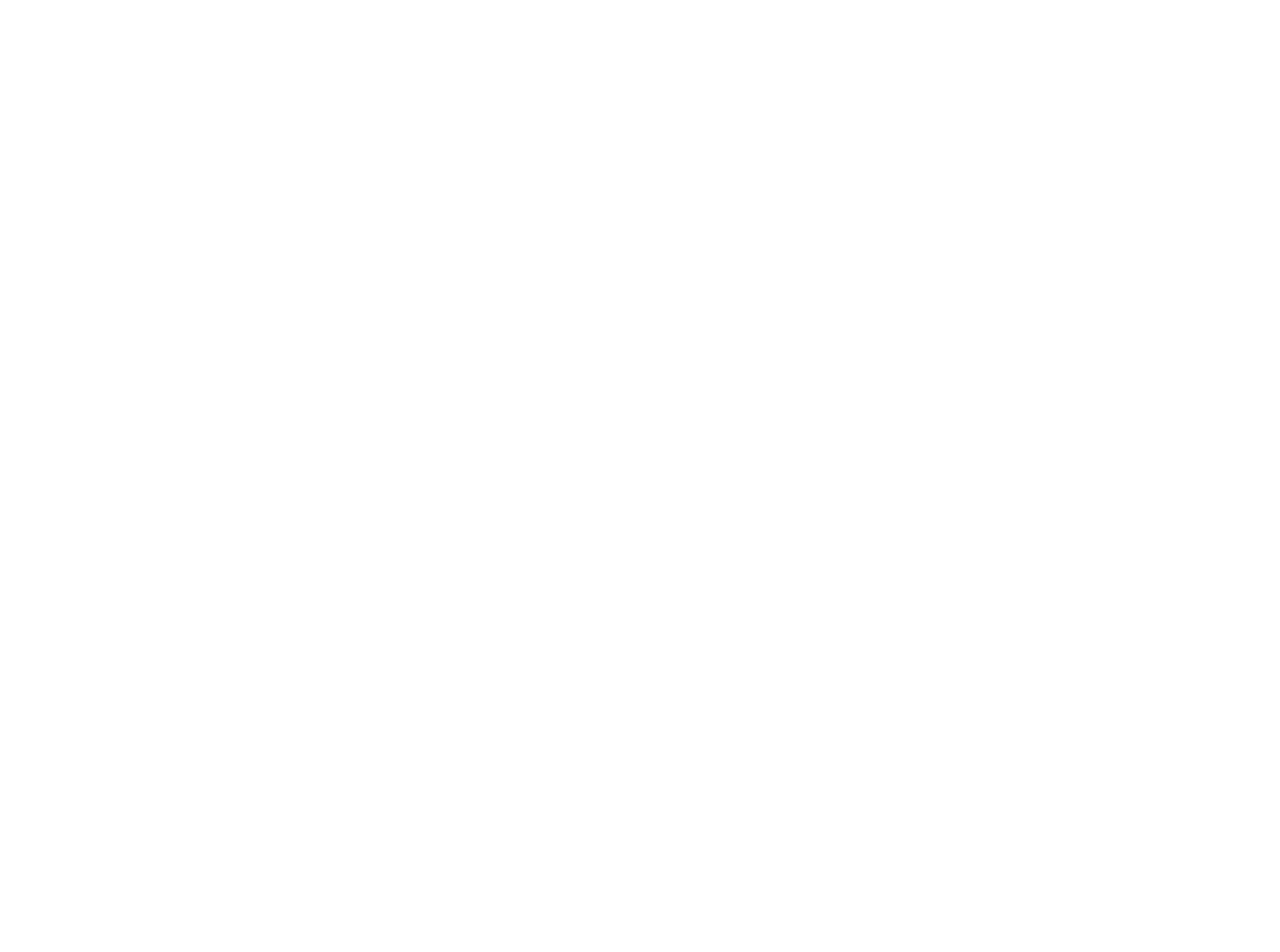
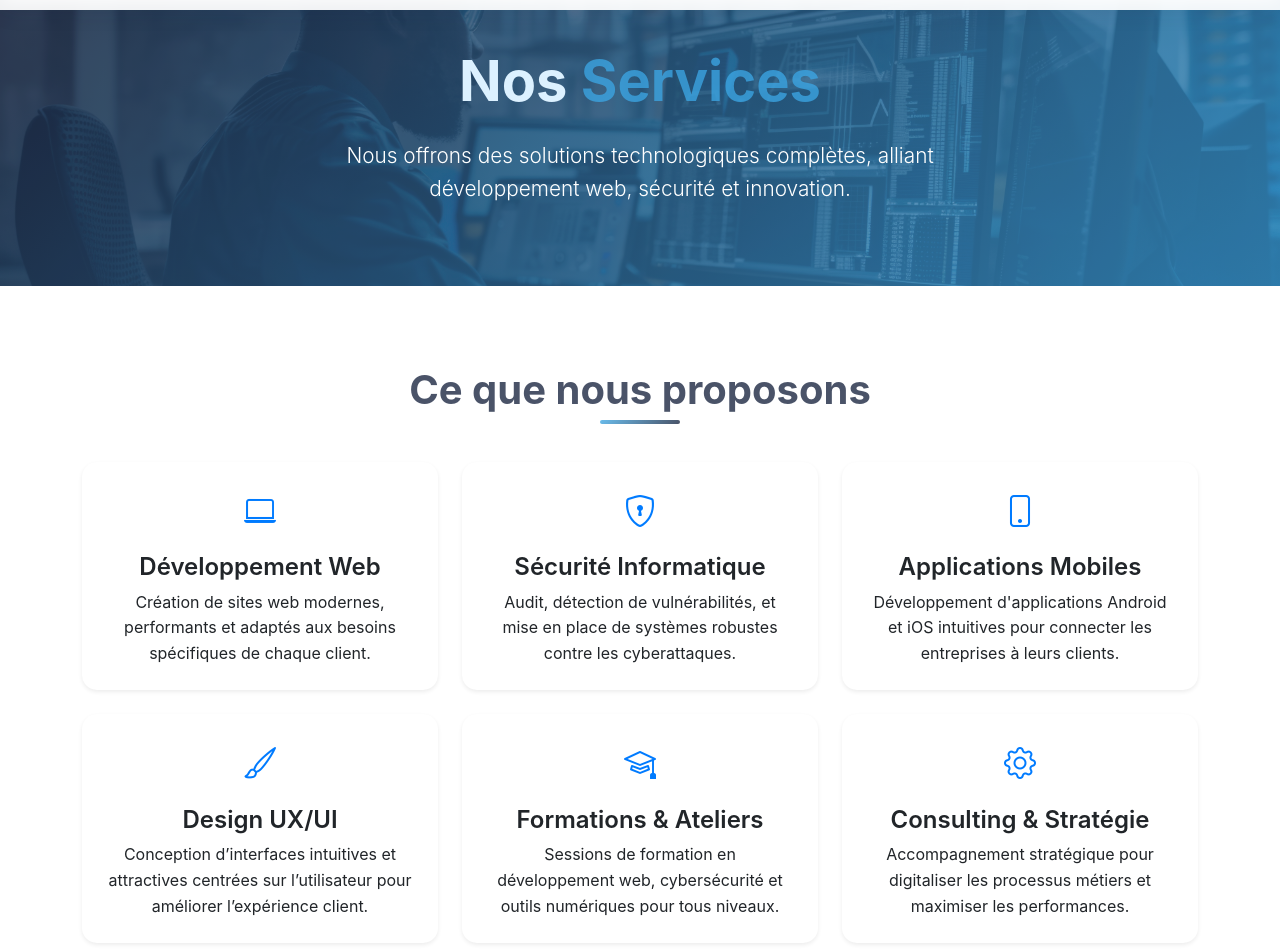
Before and after one commit to crack17o/SecureDev, a React (Vite) app: page /services in a window 1280 px wide. Before the commit this address had no page. Shown: the part 80-1032 px from the top of the page. Before the commit the page ends 800 px from the top, so only its background shows below. Built offline with nearby package versions, Linux system fonts and the light colour scheme; the HTML template or start-up script is replaced by a standard one.

Commit message:
Modifications locales avant rebase

```diff
--- a/src/App.jsx
+++ b/src/App.jsx
@@ -3,6 +3,7 @@
 import About from './pages/About';
 import Projects from './pages/Projects';
 import Contact from './pages/Contact';
+import Services from './pages/Services';
 
 function App() {
   return (
@@ -11,7 +12,9 @@
         <Route path="/" element={<Home />} />
         <Route path="/about" element={<About />} />
         <Route path="/projects" element={<Projects />} />   {/* Ajout */}
-        <Route path="/contact" element={<Contact />} />     {/* Ajout */}
+        <Route path="/contact" element={<Contact />} />
+        <Route path="/services" element={<Services />} />
+
       </Routes>
     </Router>
   );
--- a/src/components/molecules/Navbar.jsx
+++ b/src/components/molecules/Navbar.jsx
@@ -23,7 +23,6 @@
         </button>
 
         <div className="collapse navbar-collapse" id="navbarNav">
-
           <ul className="navbar-nav ms-auto navbar-nav-custom">
             <li className="nav-item">
               <Link
@@ -41,14 +40,24 @@
                 À propos
               </Link>
             </li>
- {/*  <li className="nav-item">
+            <li className="nav-item">
+              <Link
+                className={`nav-link ${isActive('/services') ? 'active' : ''}`}
+                to="/services"
+              >
+                Services
+              </Link>
+            </li>
+            {/*
+            <li className="nav-item">
               <Link
                 className={`nav-link ${isActive('/projects') ? 'active' : ''}`}
                 to="/projects"
               >
                 Nos réalisations
               </Link>
-  </li> */}
+            </li>
+            */}
             <li className="nav-item">
               <Link
                 className={`nav-link ${isActive('/contact') ? 'active' : ''}`}
@@ -58,7 +67,6 @@
               </Link>
             </li>
           </ul>
-
         </div>
       </div>
     </nav>
--- /dev/null
+++ b/src/pages/Services.jsx
@@ -0,0 +1,114 @@
+import Layout from '../components/templates/Layout';
+import Typography from '../components/atoms/Typography';
+
+const Services = () => {
+  return (
+    <Layout>
+      {/* Hero Section */}
+      <section className="hero-section bg-light py-5">
+        <div className="container">
+          <div className="row align-items-center min-vh-50">
+            <div className="col-lg-8 mx-auto text-center">
+              <Typography variant="h1" className="hero-title">
+                Nos <span className="text-primary-custom">Services</span>
+              </Typography>
+              <Typography variant="p" className="hero-subtitle lead">
+                Nous offrons des solutions technologiques complètes, alliant développement web, sécurité et innovation.
+              </Typography>
+            </div>
+          </div>
+        </div>
+      </section>
+
+      {/* Services List */}
+      <section className="section-padding bg-white">
+        <div className="container">
+          <Typography variant="h2" className="section-title text-center mb-5">
+            Ce que nous proposons
+          </Typography>
+          <div className="row">
+            {/* Développement Web */}
+            <div className="col-md-6 col-lg-4 mb-4">
+              <div className="card card-custom h-100 shadow-sm">
+                <div className="card-body text-center p-4">
+                  <i className="bi bi-laptop" style={{ fontSize: '2rem', color: '#007bff' }}></i>
+                  <Typography variant="h4" className="card-title mt-3 mb-2">Développement Web</Typography>
+                  <Typography variant="p" className="card-text">
+                    Création de sites web modernes, performants et adaptés aux besoins spécifiques de chaque client.
+                  </Typography>
+                </div>
+              </div>
+            </div>
+
+            {/* Sécurité Informatique */}
+            <div className="col-md-6 col-lg-4 mb-4">
+              <div className="card card-custom h-100 shadow-sm">
+                <div className="card-body text-center p-4">
+                  <i className="bi bi-shield-lock" style={{ fontSize: '2rem', color: '#007bff' }}></i>
+                  <Typography variant="h4" className="card-title mt-3 mb-2">Sécurité Informatique</Typography>
+                  <Typography variant="p" className="card-text">
+                    Audit, détection de vulnérabilités, et mise en place de systèmes robustes contre les cyberattaques.
+                  </Typography>
+                </div>
+              </div>
+            </div>
+
+            {/* Applications Mobiles */}
+            <div className="col-md-6 col-lg-4 mb-4">
+              <div className="card card-custom h-100 shadow-sm">
+                <div className="card-body text-center p-4">
+                  <i className="bi bi-phone" style={{ fontSize: '2rem', color: '#007bff' }}></i>
+                  <Typography variant="h4" className="card-title mt-3 mb-2">Applications Mobiles</Typography>
+                  <Typography variant="p" className="card-text">
+                    Développement d'applications Android et iOS intuitives pour connecter les entreprises à leurs clients.
+                  </Typography>
+                </div>
+              </div>
+            </div>
+
+            {/* UX/UI Design */}
+            <div className="col-md-6 col-lg-4 mb-4">
+              <div className="card card-custom h-100 shadow-sm">
+                <div className="card-body text-center p-4">
+                  <i className="bi bi-brush" style={{ fontSize: '2rem', color: '#007bff' }}></i>
+                  <Typography variant="h4" className="card-title mt-3 mb-2">Design UX/UI</Typography>
+                  <Typography variant="p" className="card-text">
+                    Conception d’interfaces intuitives et attractives centrées sur l’utilisateur pour améliorer l’expérience client.
+                  </Typography>
+                </div>
+              </div>
+            </div>
+
+            {/* Formation & Ateliers */}
+            <div className="col-md-6 col-lg-4 mb-4">
+              <div className="card card-custom h-100 shadow-sm">
+                <div className="card-body text-center p-4">
+                  <i className="bi bi-mortarboard" style={{ fontSize: '2rem', color: '#007bff' }}></i>
+                  <Typography variant="h4" className="card-title mt-3 mb-2">Formations & Ateliers</Typography>
+                  <Typography variant="p" className="card-text">
+                    Sessions de formation en développement web, cybersécurité et outils numériques pour tous niveaux.
+                  </Typography>
+                </div>
+              </div>
+            </div>
+
+            {/* Consulting Tech */}
+            <div className="col-md-6 col-lg-4 mb-4">
+              <div className="card card-custom h-100 shadow-sm">
+                <div className="card-body text-center p-4">
+                  <i className="bi bi-gear" style={{ fontSize: '2rem', color: '#007bff' }}></i>
+                  <Typography variant="h4" className="card-title mt-3 mb-2">Consulting & Stratégie</Typography>
+                  <Typography variant="p" className="card-text">
+                    Accompagnement stratégique pour digitaliser les processus métiers et maximiser les performances.
+                  </Typography>
+                </div>
+              </div>
+            </div>
+          </div>
+        </div>
+      </section>
+    </Layout>
+  );
+};
+
+export default Services;
```
Lines whose indentation alone changed are shown as unchanged.
